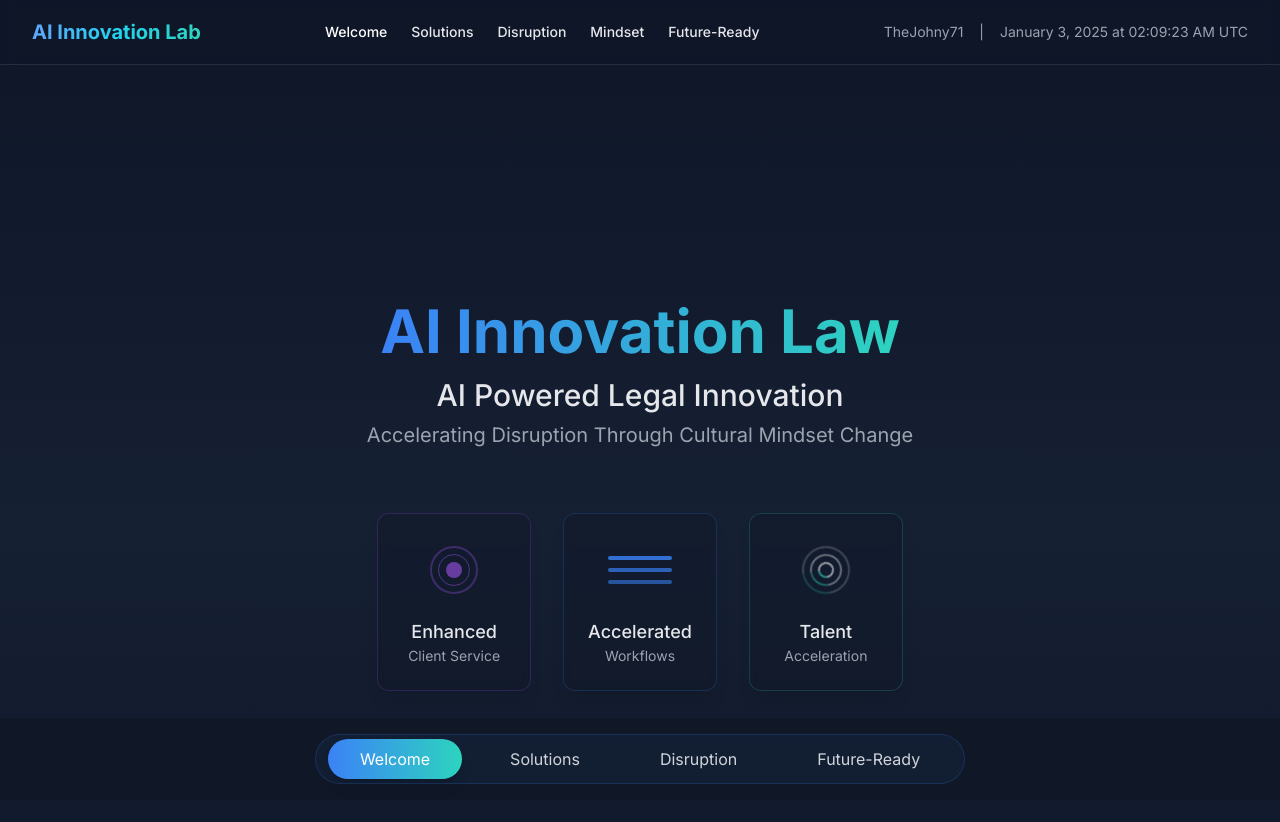
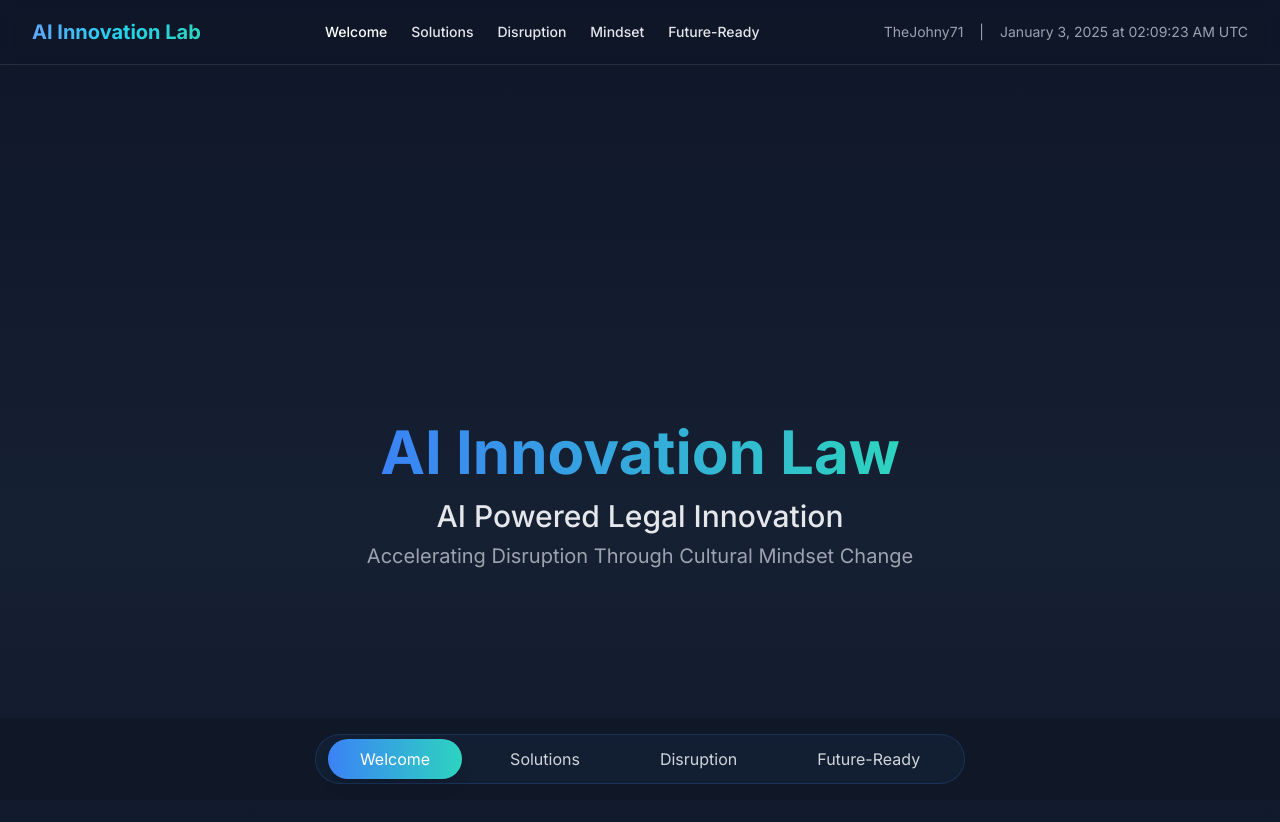
Before and after one commit to TheJohny71/ai-innovation-lab-v2, a Next.js app: page / in a window 1280 px wide. Shown: the top 822 px of the page. Built offline with nearby package versions, Linux system fonts and the light colour scheme.

Commit message:
Update MainPreview.tsx

```diff
--- a/src/components/shared/MainPreview.tsx
+++ b/src/components/shared/MainPreview.tsx
@@ -8,14 +8,6 @@ type PageType = 'welcome' | 'solutions' | 'disruption' | 'future-ready';
 interface NavigationProps {
   activePage: PageType;
   setActivePage: (page: PageType) => void;
-}
-
-interface ServiceCardProps {
-  title: string;
-  subtitle: string;
-  gradientBorder: string;
-  children: React.ReactNode;
-  delay?: number;
 }
 
 const Navigation: React.FC<NavigationProps> = ({
@@ -43,25 +35,6 @@ const Navigation: React.FC<NavigationProps> = ({
   </div>
 );
 
-const ServiceCard: React.FC<ServiceCardProps> = ({
-  title,
-  subtitle,
-  gradientBorder,
-  children,
-  delay = 0,
-}) => (
-  <div
-    className={`animate-float rounded-xl border bg-gray-900/40 p-6 shadow-lg backdrop-blur-sm ${gradientBorder}`}
-    style={{
-      animation: `float 8s ease-in-out ${delay}s infinite`,
-    }}
-  >
-    <div className="mb-4 flex h-16 items-center justify-center">{children}</div>
-    <h3 className="text-center text-lg font-medium text-gray-200">{title}</h3>
-    <p className="text-center text-sm text-gray-400">{subtitle}</p>
-  </div>
-);
-
 export const MainPreview: React.FC = () => {
   const [activePage, setActivePage] = useState<PageType>('welcome');
 
@@ -70,7 +43,7 @@ export const MainPreview: React.FC = () => {
       <div className="absolute inset-0 bg-gradient-to-b from-[#0F1729] via-[#162033] to-[#0F1729]" />
       <div className="relative">
         <div className="flex min-h-screen flex-col items-center justify-center">
-          <div className="mb-16 text-center">
+          <div className="text-center">
             <h1 className="mb-4 text-6xl font-bold">
               <span className="bg-gradient-to-r from-blue-500 to-teal-400 bg-clip-text text-transparent">
                 AI Innovation Law
@@ -82,51 +55,6 @@ export const MainPreview: React.FC = () => {
             <p className="text-xl text-gray-400">
               Accelerating Disruption Through Cultural Mindset Change
             </p>
-          </div>
-
-          <div className="grid grid-cols-3 gap-8">
-            <ServiceCard
-              title="Enhanced"
-              subtitle="Client Service"
-              gradientBorder="border-purple-500/20"
-              delay={0}
-            >
-              <div className="relative h-12 w-12">
-                <div className="absolute inset-0 animate-pulse rounded-full border-2 border-purple-500 opacity-20" />
-                <div className="absolute inset-2 animate-pulse rounded-full border border-purple-500 opacity-40" />
-                <div className="absolute inset-4 animate-pulse rounded-full bg-purple-500 opacity-60" />
-              </div>
-            </ServiceCard>
-
-            <ServiceCard
-              title="Accelerated"
-              subtitle="Workflows"
-              gradientBorder="border-blue-500/20"
-              delay={2}
-            >
-              <div className="space-y-2">
-                {[...Array(3)].map((_, i) => (
-                  <div
-                    key={i}
-                    className="h-1 w-16 animate-pulse rounded-full bg-blue-500"
-                    style={{ opacity: 1 - i * 0.2 }}
-                  />
-                ))}
-              </div>
-            </ServiceCard>
-
-            <ServiceCard
-              title="Talent"
-              subtitle="Acceleration"
-              gradientBorder="border-teal-400/20"
-              delay={4}
-            >
-              <div className="relative h-12 w-12">
-                <div className="absolute inset-0 animate-spin rounded-full border-2 border-t-teal-400 opacity-20" />
-                <div className="absolute inset-2 animate-spin rounded-full border-2 border-t-teal-400 opacity-40" />
-                <div className="absolute inset-4 animate-spin rounded-full border-2 border-t-teal-400 opacity-60" />
-              </div>
-            </ServiceCard>
           </div>
         </div>
       </div>
```
